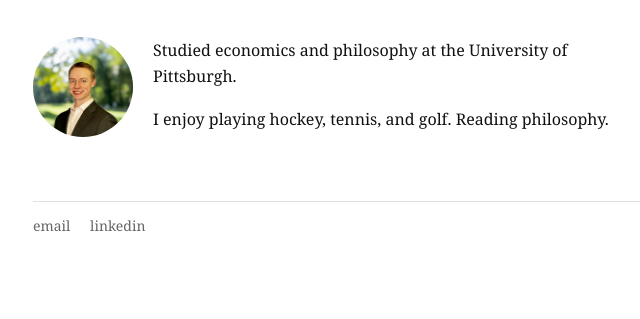
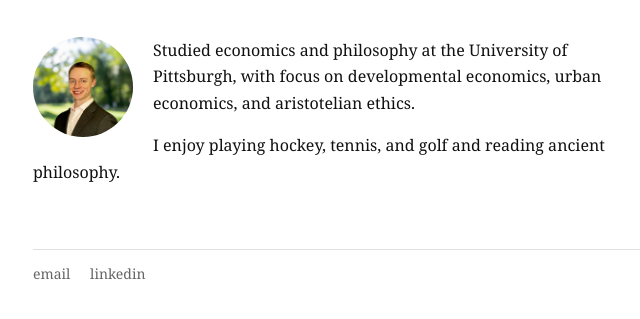
Before and after one commit to coleguidrey2/coleguidrey, a plain HTML site: page about.html in a window 1280 px wide. Shown: the part 101-420 px from the top of the page, without its empty margins (301-941 px from the left). Drawn offline with Linux system fonts and the light colour scheme.

Commit message:
Update about.html

```diff
--- a/about.html
+++ b/about.html
@@ -12,8 +12,8 @@
 
   <div class="clearfix">
     <img src="square%20pic.png" alt="Cole Guidrey" class="headshot" />
-    <p>Studied economics and philosophy at the University of Pittsburgh.</p>
-    <p>I enjoy playing hockey, tennis, and golf. Reading philosophy. </p>
+    <p>Studied economics and philosophy at the University of Pittsburgh, with focus on developmental economics, urban economics, and aristotelian ethics.</p>
+    <p>I enjoy playing hockey, tennis, and golf and reading ancient philosophy. </p>
   </div>
 
 
```
